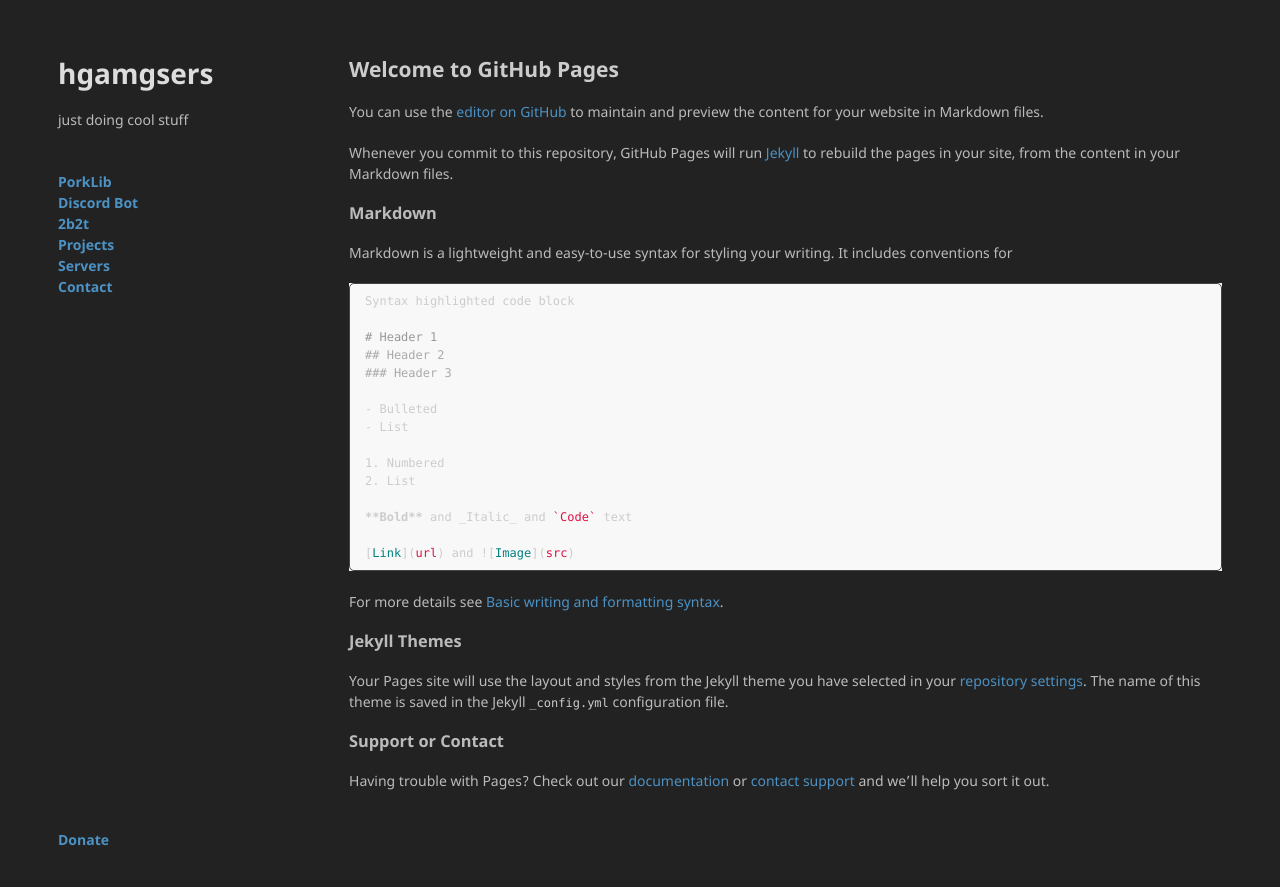
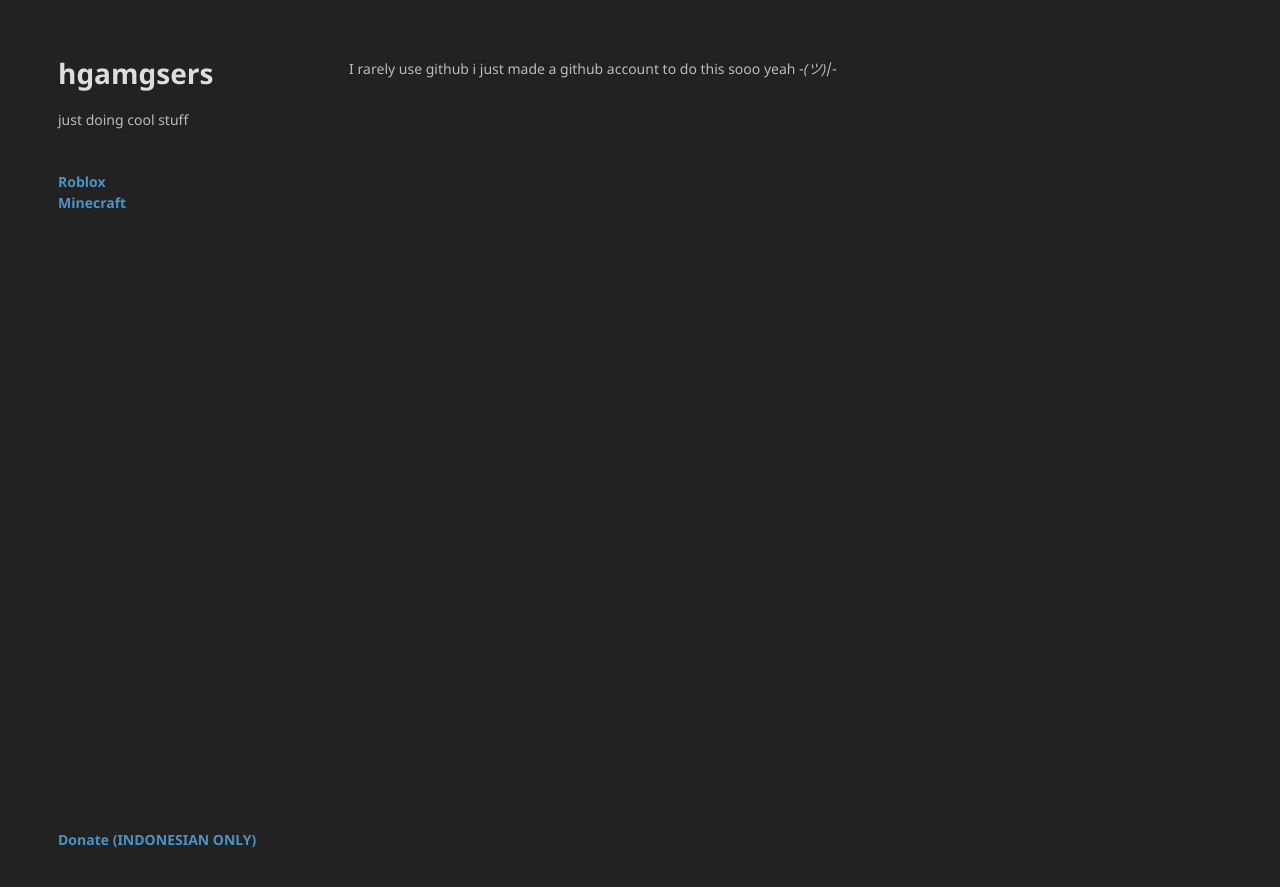
Before and after one commit to hgamgsers/hgamgsers.github.io, a Jekyll site: the page built from index.md, in a window 1280 px wide. Shown: the top 887 px of the page. Built offline with Jekyll 4.4.1, drawn with Linux system fonts in a browser that asks for light colours; our own code applies the rules of GitHub Pages for plain Markdown files.

Commit message:
added favicon.ico, modified index.md

````diff
--- a/_layouts/default.html
+++ b/_layouts/default.html
@@ -5,7 +5,7 @@
     <meta http-equiv="X-UA-Compatible" content="chrome=1">
     <link rel="stylesheet" href="{{ '/assets/css/style.css?v=' | append: site.github.build_revision | relative_url }}">
     <meta name="viewport" content="width=device-width">
-    <link rel="shortcut icon" href="https://www.daporkchop.net/favicon.ico" type="image/x-icon">
+    <link rel="shortcut icon" href="https://hgamgsers.github.io/favicon.ico" type="image/x-icon">
     <title>{{ site.title }}</title>
   </head>
   <body>
@@ -15,12 +15,8 @@
         <p>{{ site.description }}</p>
         <br>
         <strong>
-          <a href="https://github.com/PorkStudios/PorkLib">PorkLib</a><br>
-          <a href="/porkbot">Discord Bot</a><br>
-          <a href="/2b2t">2b2t</a><br>
-          <a href="/projects">Projects</a><br>
-          <a href="/servers">Servers</a><br>
-          <a href="/contact">Contact</a>
+          <a href="https://www.roblox.com/users/17800610/profile">Roblox</a><br>
+          <a href="https://namemc.com/profile/hgamgsers.1">Minecraft</a><br>
         </strong>
       </header>
       <section>
@@ -29,7 +25,7 @@
 
       </section>
       <footer>
-        <strong><a href="/donate">Donate</a><br></strong>
+        <strong><a href="https://saweria.co/hgamgsers">Donate (INDONESIAN ONLY)</a><br></strong>
       </footer>
     </div>
     <script src="{{ '/assets/js/scale.fix.js' | relative_url }}"></script>
--- a/index.md
+++ b/index.md
@@ -1,37 +1 @@
-## Welcome to GitHub Pages
-
-You can use the [editor on GitHub](https://github.com/hgamgsers/hgamgsers.github.io/edit/main/index.md) to maintain and preview the content for your website in Markdown files.
-
-Whenever you commit to this repository, GitHub Pages will run [Jekyll](https://jekyllrb.com/) to rebuild the pages in your site, from the content in your Markdown files.
-
-### Markdown
-
-Markdown is a lightweight and easy-to-use syntax for styling your writing. It includes conventions for
-
-```markdown
-Syntax highlighted code block
-
-# Header 1
-## Header 2
-### Header 3
-
-- Bulleted
-- List
-
-1. Numbered
-2. List
-
-**Bold** and _Italic_ and `Code` text
-
-[Link](url) and ![Image](src)
-```
-
-For more details see [Basic writing and formatting syntax](https://docs.github.com/en/github/writing-on-github/getting-started-with-writing-and-formatting-on-github/basic-writing-and-formatting-syntax).
-
-### Jekyll Themes
-
-Your Pages site will use the layout and styles from the Jekyll theme you have selected in your [repository settings](https://github.com/hgamgsers/hgamgsers.github.io/settings/pages). The name of this theme is saved in the Jekyll `_config.yml` configuration file.
-
-### Support or Contact
-
-Having trouble with Pages? Check out our [documentation](https://docs.github.com/categories/github-pages-basics/) or [contact support](https://support.github.com/contact) and we’ll help you sort it out.
+I rarely use github i just made a github account to do this sooo yeah ¯_(ツ)_/¯
````
Also changed, not shown: favicon.ico (added).
